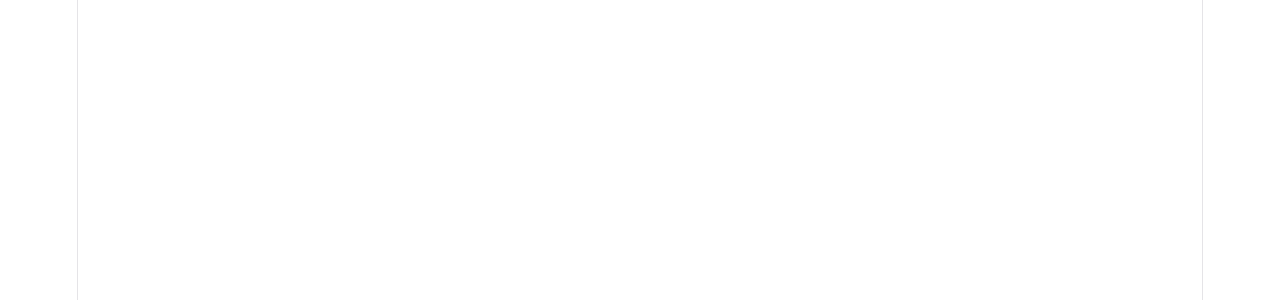
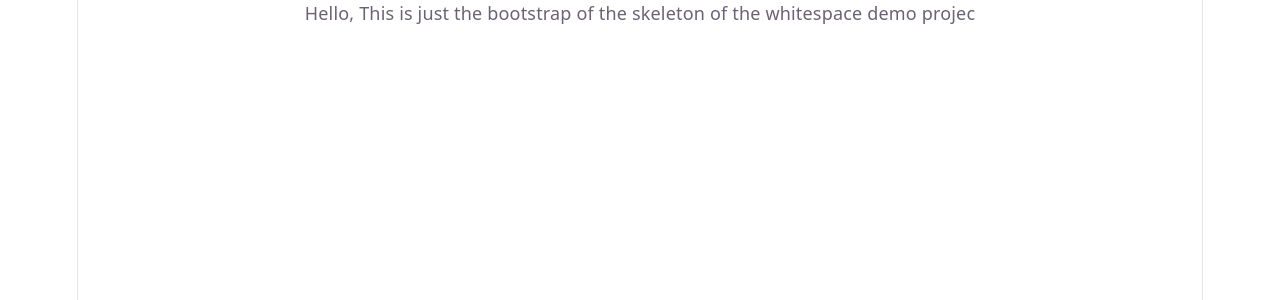
Before and after one commit to ukpongjoseph/WhiteSpaceDemo, a React (Vite) app: page / in a window 1280 px wide. Shown: the top 300 px of the page. Built offline with nearby package versions, Linux system fonts and the light colour scheme.

Commit message:
First commit

```diff
--- a/src/App.tsx
+++ b/src/App.tsx
@@ -4,7 +4,9 @@ function App() {
 
   return (
     <>
-
+      <div>
+          Hello, This is just the bootstrap of the skeleton of the whitespace demo projec
+      </div>
     </>
   )
 }
```
